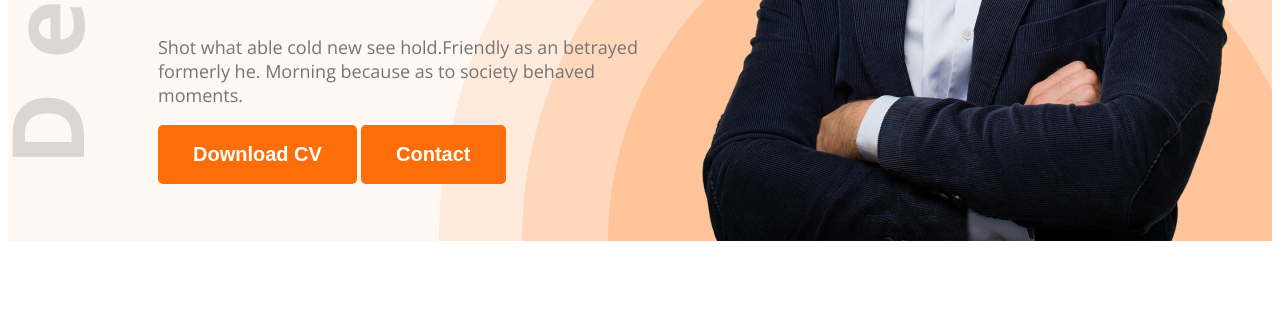
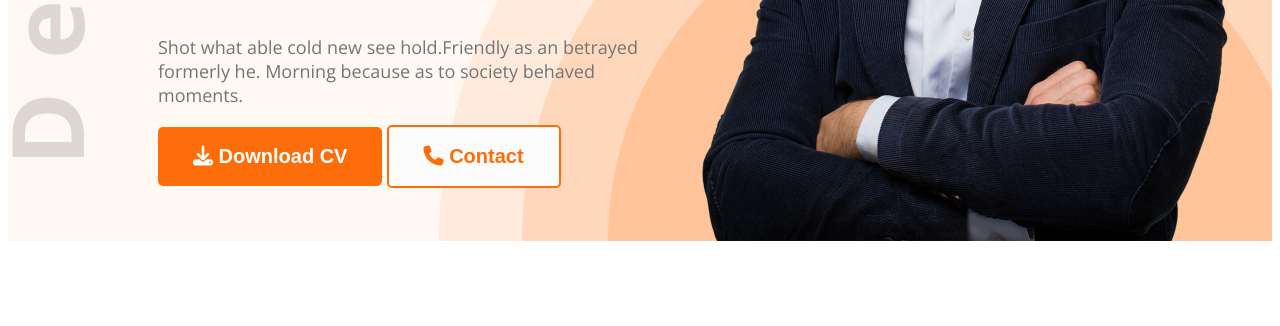
Before and after one commit to ahmedtoufiq59/web-portfolio, a plain HTML site: page web-development-portfolio/index.html in a window 1280 px wide. Shown: the part 626-952 px from the top of the page. Drawn offline with nearby package versions, Linux system fonts and the light colour scheme.

Commit message:
final submission

```diff
--- a/web-development-portfolio/Style/portfolio.css
+++ b/web-development-portfolio/Style/portfolio.css
@@ -182,6 +182,16 @@ footer textarea{
     font-size: 20px;
     border: none;
 }
+.btn-primary2{
+    border-radius: 5px;
+    background: #fbfbfb;
+    font-weight: bold;
+    color: #FD6E0A;
+    padding: 18px 35px;
+    font-size: 20px;
+    border-style: solid;
+    border-color: #FD6E0A;
+}
 .section-title{
     font-size: 35px;
     font-weight: bold;
--- a/web-development-portfolio/index.html
+++ b/web-development-portfolio/index.html
@@ -10,6 +10,7 @@
     <link href="https://fonts.googleapis.com/css2?family=Open+Sans:ital,wght@0,300..800;1,300..800&display=swap"
         rel="stylesheet">
     <link rel="stylesheet" href="../web-development-portfolio/Style/portfolio.css">
+    <script src="https://kit.fontawesome.com/2bd241a4eb.js" crossorigin="anonymous"></script>
 </head>
 
 <body class="open-sans-normal">
@@ -28,8 +29,8 @@
                 <h1 class="banner-title">Mary Hardy</h1>
                 <p class="description">Shot what able cold new see hold.Friendly as an betrayed formerly he.
                     Morning because as to society behaved moments.</p>
-                <button class="btn-primary">Download CV</button>
-                <button class="btn-primary">Contact</button>
+                <button class="btn-primary"><i class="fa-solid fa-download"></i> Download CV</button>
+                <button class="btn-primary2"><i class="fa-solid fa-phone"></i> Contact</button>
             </div>
             <img class="banner-profile-pic" src="images/hardy.png" alt="">
         </div>
@@ -166,7 +167,7 @@
                     </div>
                 </div>
             </div>
-            <button class="btn-primary my-button">Download CV</button>
+            <button class="btn-primary my-button"><i class="fa-solid fa-download"></i> Download CV</button>
         </section>
     </main>
     <footer class="secondery-background" style="margin-top: 113px;">
```
